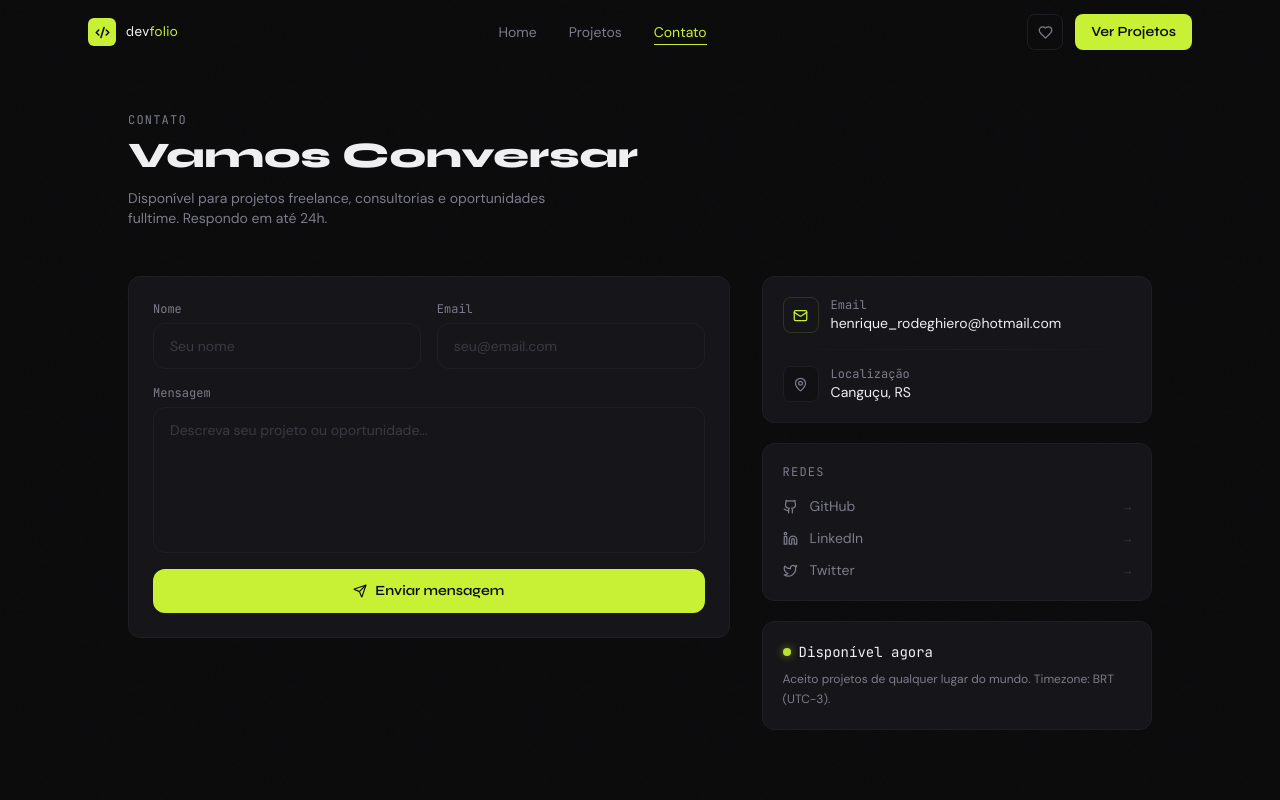
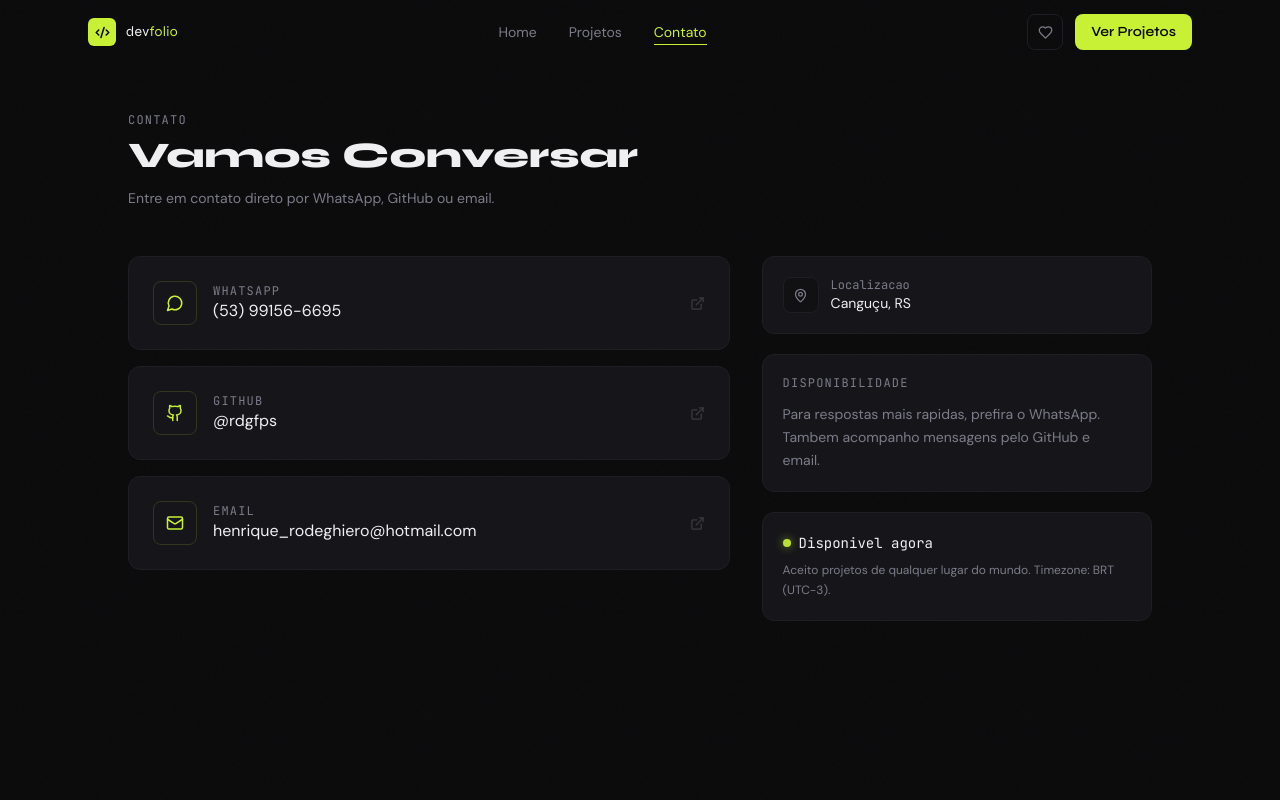
Before and after one commit to rdgfps/repositorio, a React (Vite) app: page /contact in a window 1280 px wide. Shown: the top 800 px of the page. Built offline with nearby package versions, Linux system fonts and the light colour scheme.

Commit message:
feat: muda a parte de contato e tira integração com formspree

```diff
--- a/package.json
+++ b/package.json
@@ -9,7 +9,6 @@
     "preview": "vite preview"
   },
   "dependencies": {
-    "@formspree/react": "^3.0.0",
     "framer-motion": "^11.3.30",
     "lucide-react": "^0.441.0",
     "react": "^18.3.1",
--- a/src/data/projects.js
+++ b/src/data/projects.js
@@ -4,10 +4,9 @@ export const developer = {
   bio: 'Estudante de Análise e Desenvolvimento de Sistemas na UniSenac, com experiência em atendimento ao público e foco no desenvolvimento de soluções web e automações com Python e JavaScript.',
   location: 'Canguçu, RS',
   email: 'henrique_rodeghiero@hotmail.com',
-  phone: '(53) 991566695',
-  github: 'https://github.com/henriquerodeghiero',
+  phone: '(53) 99156-6695',
+  github: 'https://github.com/rdgfps',
   linkedin: 'https://linkedin.com/in/henriquerodeghiero',
-  twitter: 'https://twitter.com/henriquerodeghiero',
   avatar: 'https://api.dicebear.com/9.x/initials/svg?seed=HR&backgroundColor=c8f135&textColor=0a0a0b&fontSize=38',
   stack: ['Python', 'JavaScript', 'TypeScript', 'HTML', 'CSS', 'MySQL', 'Git'],
   education: [
--- a/src/pages/Contact.jsx
+++ b/src/pages/Contact.jsx
@@ -1,154 +1,97 @@
-import { useForm, ValidationError } from '@formspree/react'
-import { Mail, Github, Linkedin, Twitter, Send, MapPin, CheckCircle } from 'lucide-react'
+import { ExternalLink, Github, Mail, MapPin, MessageCircle } from 'lucide-react'
 import { developer } from '../data/projects'
 
 export default function Contact() {
-  const [state, handleSubmit] = useForm('xzdynlyw')
+  const whatsappNumber = '53991566695'
+  const contactItems = [
+    {
+      icon: MessageCircle,
+      label: 'WhatsApp',
+      value: '(53) 99156-6695',
+      href: `https://wa.me/55${whatsappNumber}`,
+      external: true,
+    },
+    {
+      icon: Github,
+      label: 'GitHub',
+      value: developer.github.replace('https://github.com/', '@'),
+      href: developer.github,
+      external: true,
+    },
+    {
+      icon: Mail,
+      label: 'Email',
+      value: developer.email,
+      href: `mailto:${developer.email}`,
+      external: false,
+    },
+  ]
 
   return (
     <main className="min-h-screen pt-24 sm:pt-28 pb-16 sm:pb-24 px-4 sm:px-6">
       <div className="max-w-5xl mx-auto">
-        {/* Header */}
         <div className="mb-12">
           <p className="text-text-secondary text-xs font-mono uppercase tracking-widest mb-2">contato</p>
           <h1 className="font-display font-extrabold text-3xl sm:text-4xl text-text-primary mb-3 break-words">
             Vamos Conversar
           </h1>
           <p className="text-text-secondary text-sm font-body max-w-md">
-            Disponível para projetos freelance, consultorias e oportunidades fulltime. Respondo em até 24h.
+            Entre em contato direto por WhatsApp, GitHub ou email.
           </p>
         </div>
 
         <div className="grid md:grid-cols-5 gap-8">
-          {/* Form */}
           <div className="md:col-span-3">
-              {state.succeeded ? (
-              <div className="card-glass rounded-xl p-6 sm:p-10 text-center">
-                <CheckCircle size={40} className="text-accent-lime mx-auto mb-4" />
-                <h3 className="font-display font-semibold text-xl text-text-primary mb-2">Mensagem enviada!</h3>
-                <p className="text-text-secondary text-sm">
-                  Obrigado por entrar em contato. Responderei em breve.
-                </p>
-              </div>
-            ) : (
-              <form onSubmit={handleSubmit} className="card-glass rounded-xl p-4 sm:p-6 flex flex-col gap-4">
-                <div className="grid sm:grid-cols-2 gap-4">
-                  <div className="flex flex-col gap-1.5">
-                    <label htmlFor="name" className="text-text-secondary text-xs font-mono">Nome</label>
-                    <input
-                      id="name"
-                      type="text"
-                      name="name"
-                      required
-                      placeholder="Seu nome"
-                      className="input-dark px-4 py-3 rounded-xl text-sm font-body"
-                    />
+            <div className="grid gap-4">
+              {contactItems.map(({ icon: Icon, label, value, href, external }) => (
+                <a
+                  key={label}
+                  href={href}
+                  target={external ? '_blank' : undefined}
+                  rel={external ? 'noopener noreferrer' : undefined}
+                  className="card-glass rounded-xl p-5 sm:p-6 flex items-center justify-between gap-4 group"
+                >
+                  <div className="flex items-center gap-4 min-w-0">
+                    <div className="w-11 h-11 rounded-lg bg-accent-lime/8 border border-accent-lime/15 flex items-center justify-center flex-shrink-0 group-hover:bg-accent-lime/15 transition-colors">
+                      <Icon size={18} className="text-accent-lime" />
+                    </div>
+                    <div className="min-w-0">
+                      <p className="text-text-secondary text-xs font-mono uppercase tracking-widest">{label}</p>
+                      <p className="text-text-primary text-sm sm:text-base group-hover:text-accent-lime transition-colors break-all">
+                        {value}
+                      </p>
+                    </div>
                   </div>
-                  <div className="flex flex-col gap-1.5">
-                    <label htmlFor="email" className="text-text-secondary text-xs font-mono">Email</label>
-                    <input
-                      id="email"
-                      type="email"
-                      name="email"
-                      required
-                      placeholder="seu@email.com"
-                      className="input-dark px-4 py-3 rounded-xl text-sm font-body"
-                    />
-                    <ValidationError field="email" errors={state.errors}
-                      className="text-red-400 text-xs font-mono" />
-                  </div>
-                </div>
-                <div className="flex flex-col gap-1.5">
-                  <label htmlFor="message" className="text-text-secondary text-xs font-mono">Mensagem</label>
-                  <textarea
-                    id="message"
-                    name="message"
-                    required
-                    rows={6}
-                    placeholder="Descreva seu projeto ou oportunidade..."
-                    className="input-dark px-4 py-3 rounded-xl text-sm font-body resize-none"
-                  />
-                  <ValidationError field="message" errors={state.errors}
-                    className="text-red-400 text-xs font-mono" />
-                </div>
-                <ValidationError errors={state.errors} className="text-red-400 text-xs font-mono" />
-                <button
-                  type="submit"
-                  disabled={state.submitting}
-                  className="btn-primary px-6 py-3 rounded-xl text-sm flex items-center justify-center gap-2 disabled:opacity-70"
-                >
-                  {state.submitting ? (
-                    <>
-                      <span className="w-4 h-4 border-2 border-bg-primary/30 border-t-bg-primary rounded-full animate-spin" />
-                      Enviando...
-                    </>
-                  ) : (
-                    <>
-                      <Send size={14} />
-                      Enviar mensagem
-                    </>
-                  )}
-                </button>
-              </form>
-            )}
+                  <ExternalLink size={15} className="text-text-muted group-hover:text-accent-lime transition-colors flex-shrink-0" />
+                </a>
+              ))}
+            </div>
           </div>
 
-          {/* Info */}
           <div className="md:col-span-2 flex flex-col gap-5">
             <div className="card-glass rounded-xl p-5 flex flex-col gap-4">
-              <a href={`mailto:${developer.email}`}
-                className="flex items-center gap-3 group min-w-0">
-                <div className="w-9 h-9 rounded-lg bg-accent-lime/8 border border-accent-lime/15 flex items-center justify-center flex-shrink-0 group-hover:bg-accent-lime/15 transition-colors">
-                  <Mail size={15} className="text-accent-lime" />
-                </div>
-                <div className="min-w-0">
-                  <p className="text-text-secondary text-xs font-mono">Email</p>
-                  <p className="text-text-primary text-sm group-hover:text-accent-lime transition-colors break-all">{developer.email}</p>
-                </div>
-              </a>
-
-              <div className="divider" />
-
               <div className="flex items-center gap-3">
                 <div className="w-9 h-9 rounded-lg bg-bg-secondary border border-bg-border flex items-center justify-center flex-shrink-0">
                   <MapPin size={15} className="text-text-secondary" />
                 </div>
                 <div>
-                  <p className="text-text-secondary text-xs font-mono">Localização</p>
+                  <p className="text-text-secondary text-xs font-mono">Localizacao</p>
                   <p className="text-text-primary text-sm">{developer.location}</p>
                 </div>
               </div>
             </div>
 
             <div className="card-glass rounded-xl p-5">
-              <p className="text-text-secondary text-xs font-mono uppercase tracking-widest mb-4">Redes</p>
-              <div className="flex flex-col gap-3">
-                {[
-                  { icon: Github, label: 'GitHub', href: developer.github },
-                  { icon: Linkedin, label: 'LinkedIn', href: developer.linkedin },
-                  { icon: Twitter, label: 'Twitter', href: developer.twitter },
-                ].map(({ icon: Icon, label, href }) => (
-                  <a
-                    key={label}
-                    href={href}
-                    target="_blank"
-                    rel="noopener noreferrer"
-                    className="flex items-center justify-between group"
-                  >
-                    <div className="flex items-center gap-3">
-                      <Icon size={15} className="text-text-secondary group-hover:text-accent-lime transition-colors" />
-                      <span className="text-text-secondary text-sm group-hover:text-text-primary transition-colors">{label}</span>
-                    </div>
-                    <span className="text-text-muted text-xs font-mono group-hover:text-accent-lime transition-colors">→</span>
-                  </a>
-                ))}
-              </div>
+              <p className="text-text-secondary text-xs font-mono uppercase tracking-widest mb-3">Disponibilidade</p>
+              <p className="text-text-secondary text-sm leading-relaxed">
+                Para respostas mais rapidas, prefira o WhatsApp. Tambem acompanho mensagens pelo GitHub e email.
+              </p>
             </div>
 
             <div className="card-glass rounded-xl p-5">
               <div className="flex items-center gap-2 mb-2">
                 <div className="dot-status" />
-                <p className="text-text-primary text-sm font-mono">Disponível agora</p>
+                <p className="text-text-primary text-sm font-mono">Disponivel agora</p>
               </div>
               <p className="text-text-secondary text-xs leading-relaxed">
                 Aceito projetos de qualquer lugar do mundo. Timezone: BRT (UTC-3).
```
Also changed, not shown: 4 other files (tests, documents, lock files or other folders).
